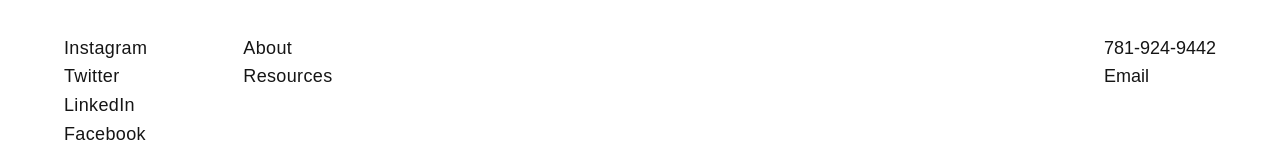
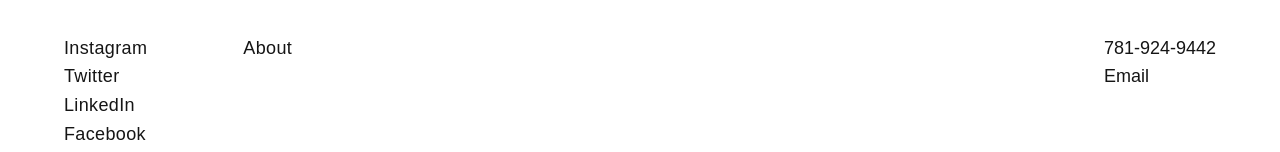
Before and after one commit to luisgaviria/harwood-houses, a SvelteKit app: page / in a window 1280 px wide. Shown: the part 4523-4675 px from the top of the page. Built offline with nearby package versions, Linux system fonts and the light colour scheme.

Commit message:
about page styling

```diff
--- a/src/routes/+layout.svelte
+++ b/src/routes/+layout.svelte
@@ -37,10 +37,10 @@ import '../app.css';</script>
 						<div class="menu-title">Info</div>
 						<div class="wp-widget-group__inner-blocks">
 							<ul>
-								<li class="no-list-style"><a href="#">About</a></li>
-								<li class="no-list-style">
-									<a href="#" data-type="URL" data-id="/about/">Resources</a>
-								</li>
+								<li class="no-list-style"><a href="/about">About</a></li>
+								<!-- <li class="no-list-style">
+									<a href="#" data-type="URL" data-id="/about">Resources</a>
+								</li> -->
 							</ul>
 						</div>
 					</div>
```
